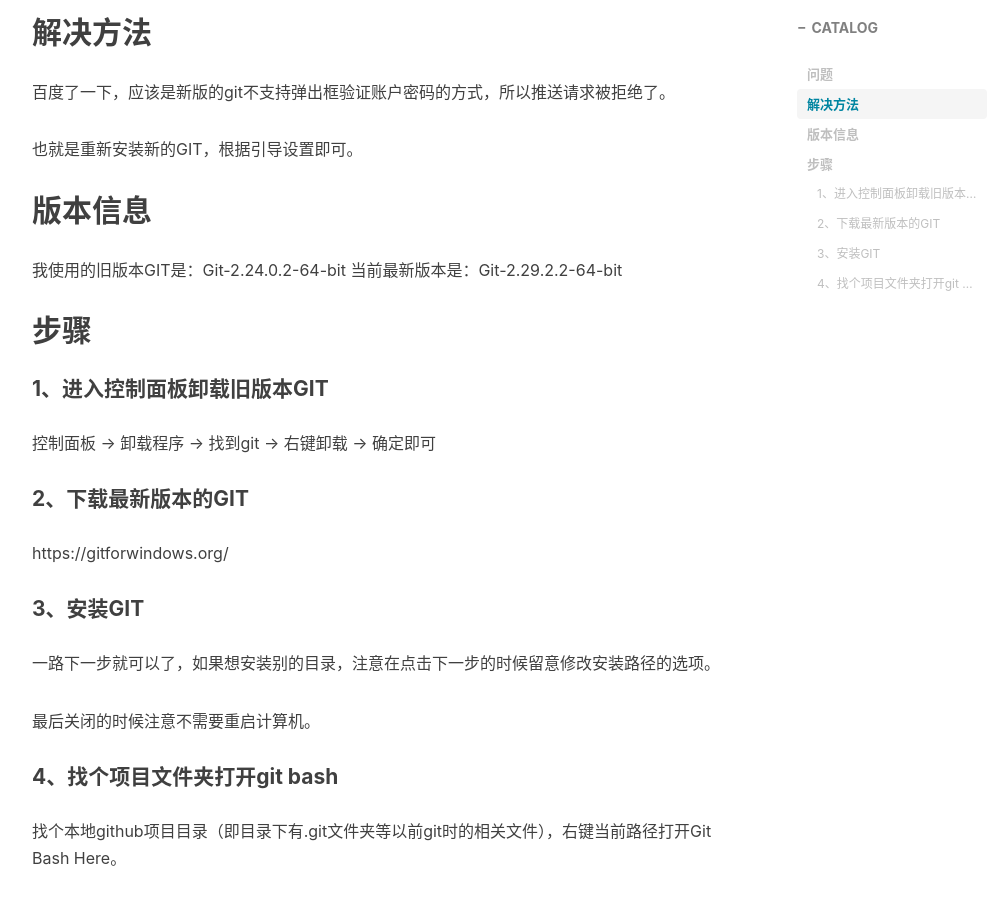
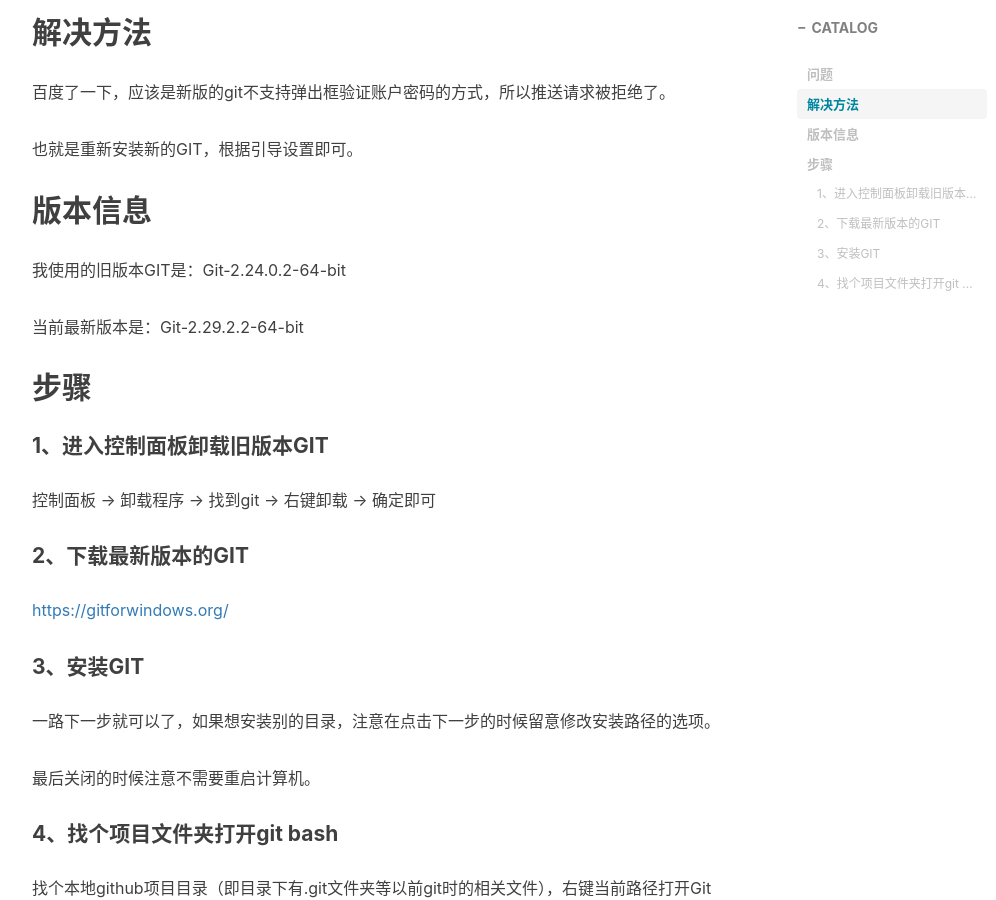
Before and after one commit to HouKC/houkc.github.io, a Jekyll site: the page built from _posts/2020-11-21-gitPushProblem2.md, in a window 1280 px wide and 900 px high, scrolled down 993 px. Shown: the whole window, without its empty margins (233-1229 px from the left). Built offline with Jekyll 4.4.1, drawn with Linux system fonts in a browser that asks for light colours; nearby versions of some CDN libraries; comment, search, counter and statistics services are not loaded; part of the change alters nothing that is shown.

```diff
--- a/_posts/2020-11-21-gitPushProblem2.md
+++ b/_posts/2020-11-21-gitPushProblem2.md
@@ -31,6 +31,7 @@ Everything up-to-date
 
 ## 版本信息
 我使用的旧版本GIT是：Git-2.24.0.2-64-bit
+
 当前最新版本是：Git-2.29.2.2-64-bit
 
 ## 步骤
@@ -38,7 +39,7 @@ Everything up-to-date
 控制面板 -> 卸载程序 -> 找到git -> 右键卸载 -> 确定即可
 
 #### 2、下载最新版本的GIT
-https://gitforwindows.org/
+[https://gitforwindows.org/](https://gitforwindows.org/)
 
 #### 3、安装GIT
 一路下一步就可以了，如果想安装别的目录，注意在点击下一步的时候留意修改安装路径的选项。
```
